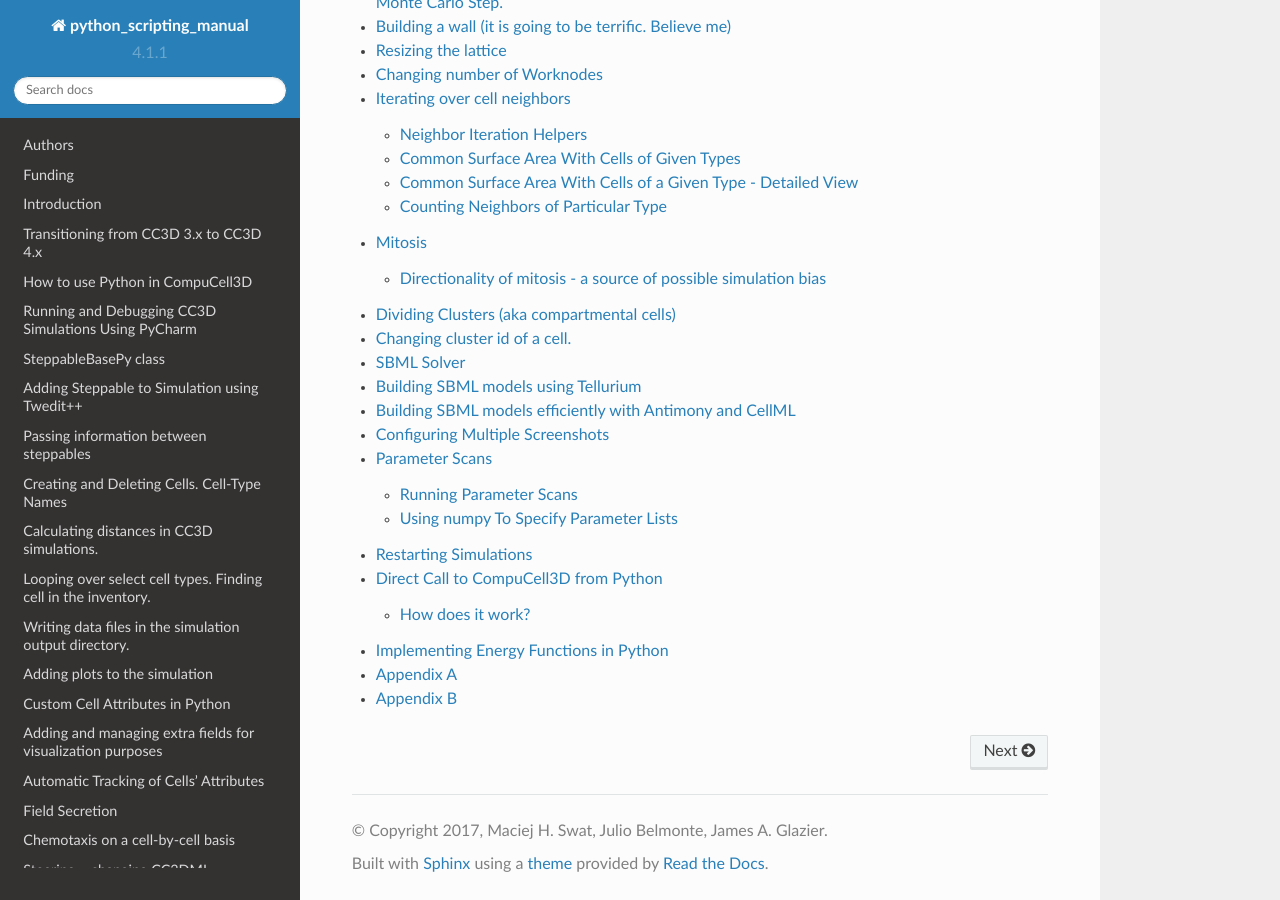
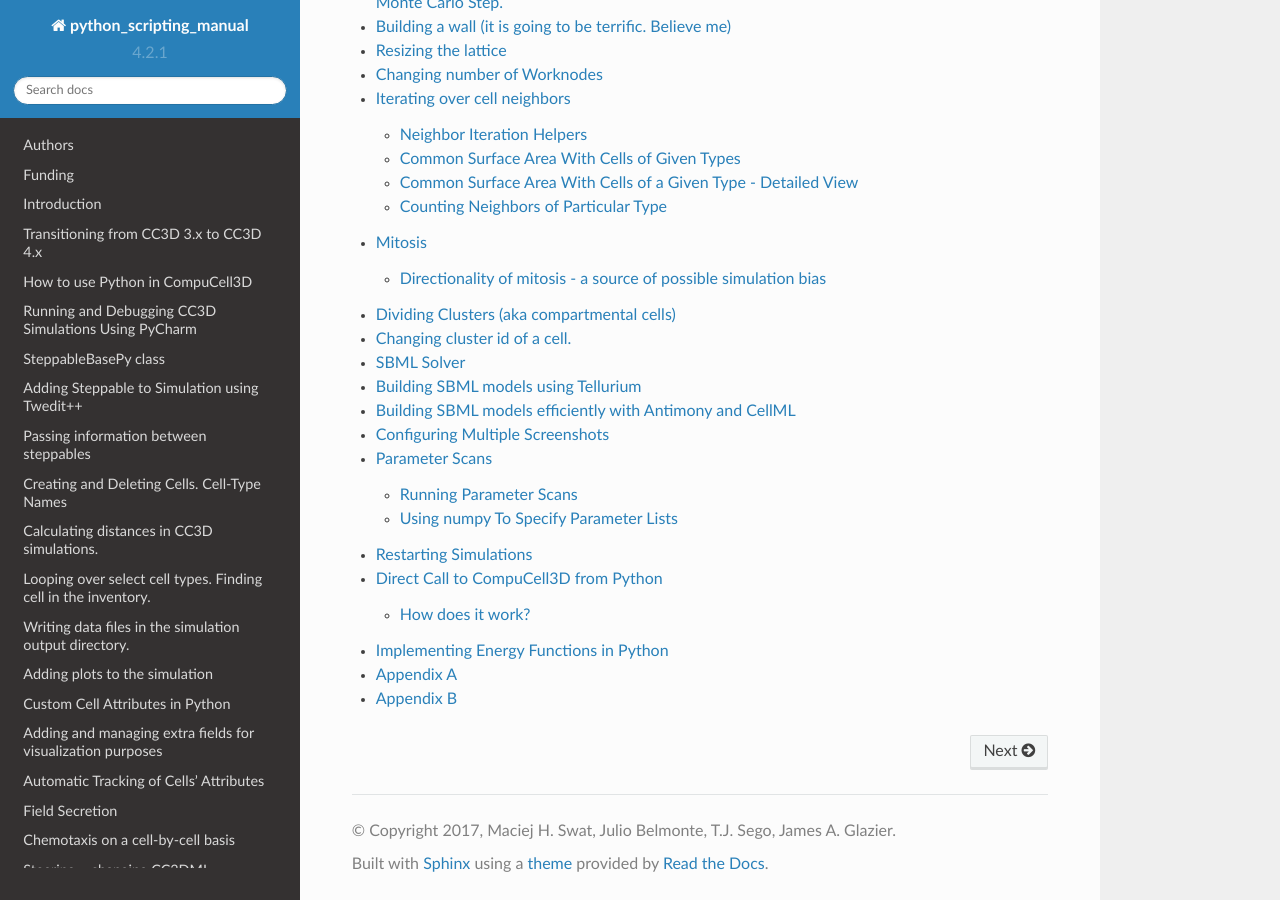
Before and after one commit to CompuCell3D/PythonScriptingManual, a Sphinx documentation site: the page built from docs/index.rst, in a window 1280 px wide and 900 px high, scrolled down 1766 px. Built offline with Sphinx 7.4.7 and the Read the Docs theme 2.0.0, drawn with Linux system fonts in a browser that asks for light colours.

Commit message:
updated version , authors in conf.py

```diff
--- a/docs/conf.py
+++ b/docs/conf.py
@@ -47,17 +47,17 @@ master_doc = 'index'
 
 # General information about the project.
 project = u'python_scripting_manual'
-copyright = u'2017, Maciej H. Swat, Julio Belmonte, James A. Glazier'
-author = u'Maciej H. Swat, Julio Belmonte, James A. Glazier'
+copyright = u'2017, Maciej H. Swat, Julio Belmonte, T.J. Sego, James A. Glazier'
+author = u'Maciej H. Swat, Julio Belmonte, T.J. Sego, James A. Glazier'
 
 # The version info for the project you're documenting, acts as replacement for
 # |version| and |release|, also used in various other places throughout the
 # built documents.
 #
 # The short X.Y version.
-version = u'4.1.1'
+version = u'4.2.1'
 # The full version, including alpha/beta/rc tags.
-release = u'4.1.1'
+release = u'4.2.1'
 
 # The language for content autogenerated by Sphinx. Refer to documentation
 # for a list of supported languages.
@@ -137,7 +137,7 @@ latex_elements = {
 #  author, documentclass [howto, manual, or own class]).
 latex_documents = [
     (master_doc, 'python_scripting_manual.tex', u'Python Scripting Manual for CC3D',
-     u'Maciej Swat, Julio Belmonte, James A. Glazier', 'manual'),
+     u'Maciej Swat, Julio Belmonte, T.J. Sego, James A. Glazier', 'manual'),
 ]
 
 
```
